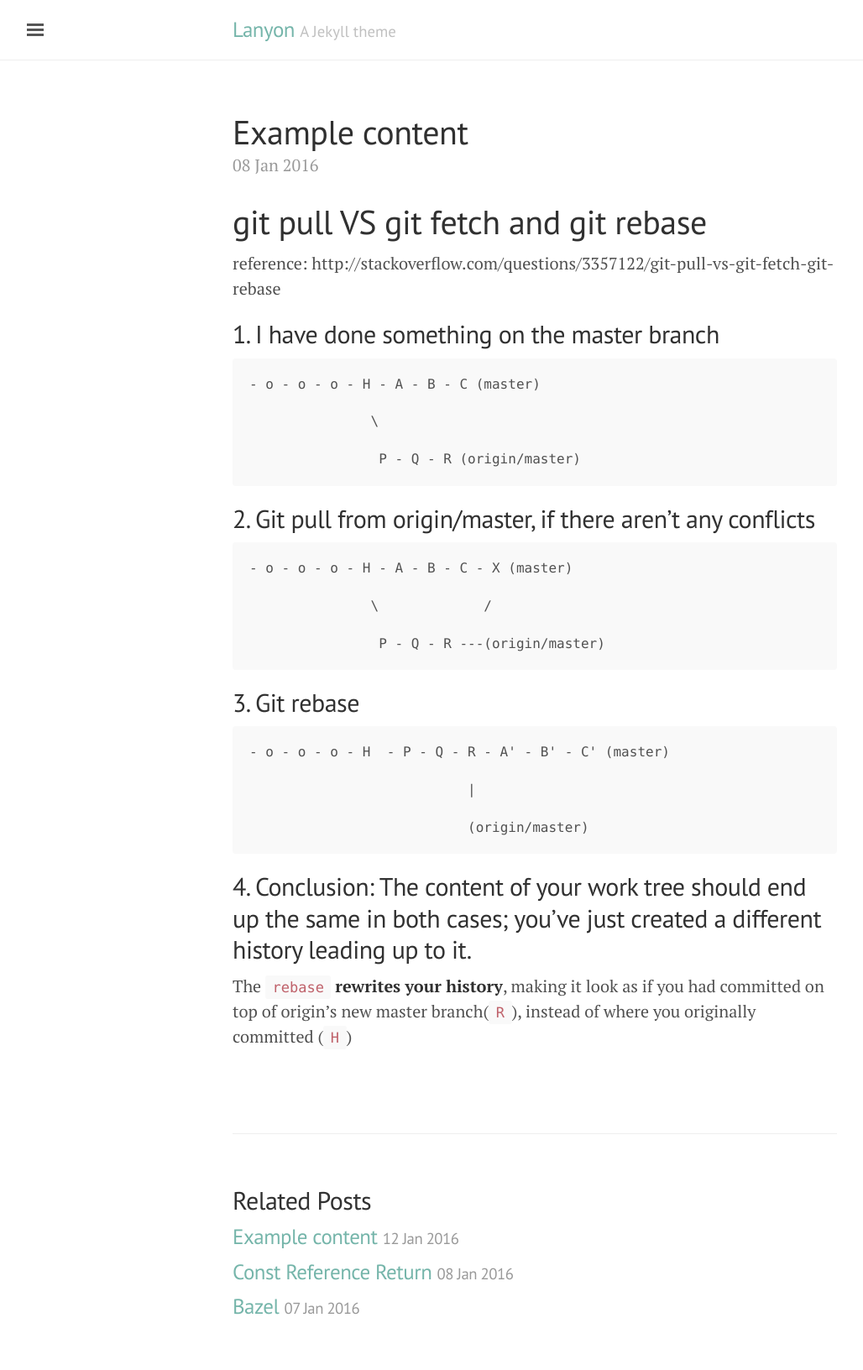
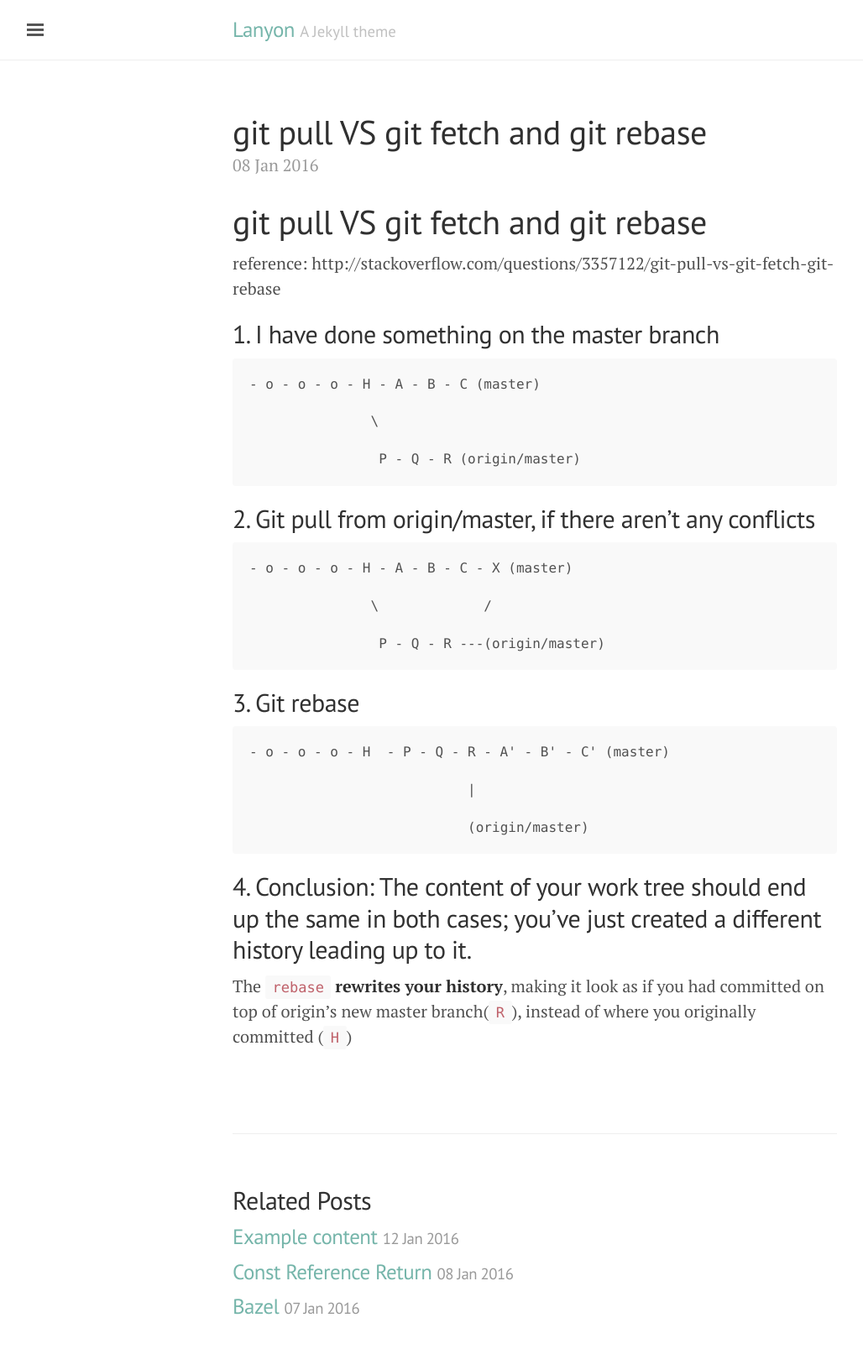
Before and after one commit to loverszhaokai/loverszhaokai.github.io, a Jekyll site: the page built from _posts/2016-01-08-git-rebase-vs-git-pull.md, in a window 1280 px wide. Shown: the whole page at 84% size, without its empty margins (3-1031 px from the left). Built offline with Jekyll 4.4.1, drawn with Linux system fonts in a browser that asks for light colours.

Commit message:
update git-*.md

```diff
--- a/_posts/2016-01-08-git-rebase-vs-git-pull.md
+++ b/_posts/2016-01-08-git-rebase-vs-git-pull.md
@@ -1,6 +1,6 @@
 ---
 layout: post
-title: Example content
+title: git pull VS git fetch and git rebase
 ---
 
 # git pull VS git fetch and git rebase
```
